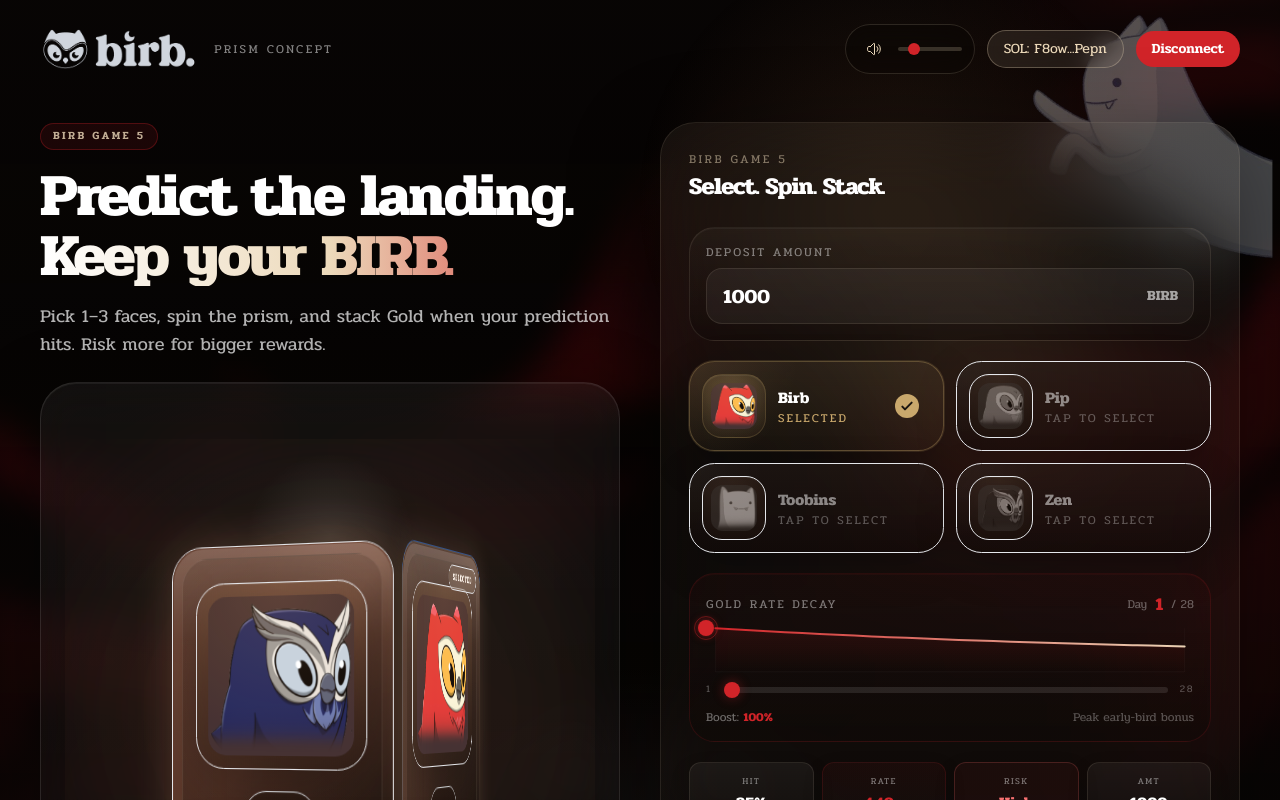
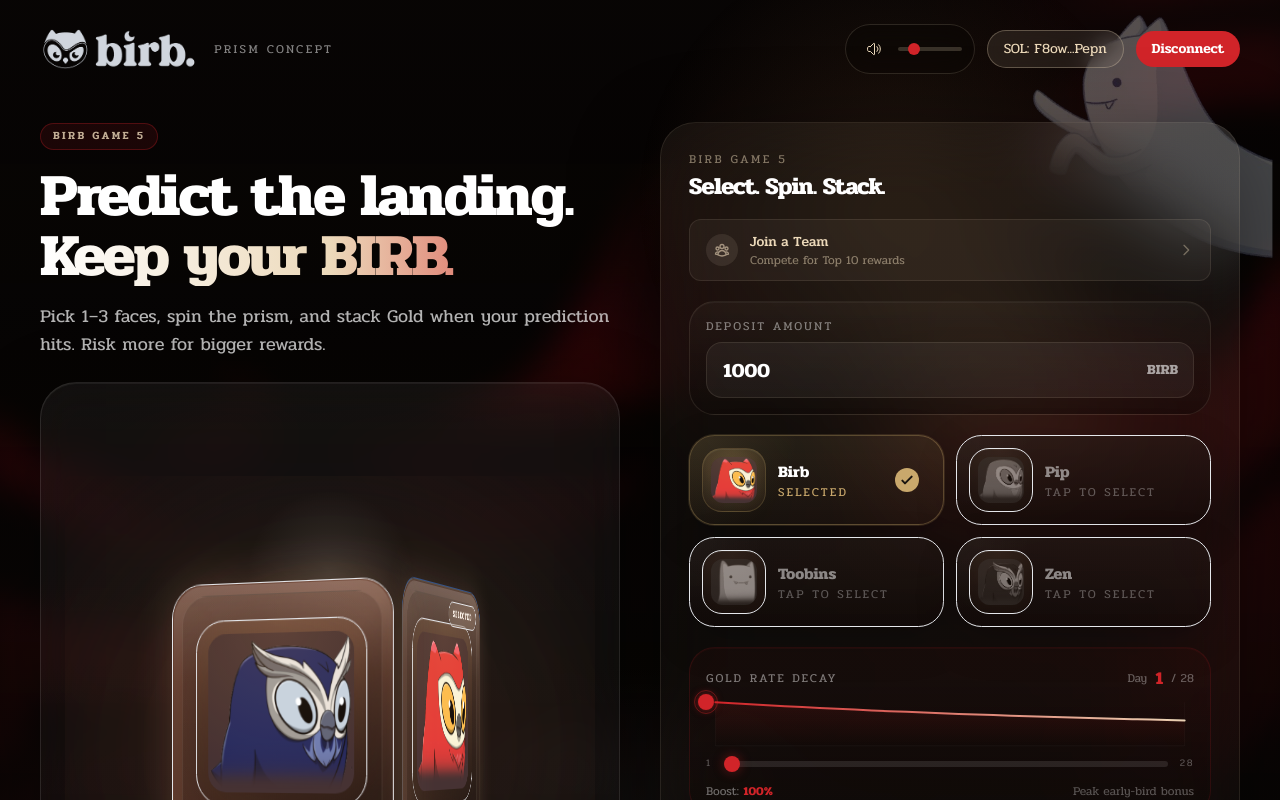
Before and after one commit to KevinOCG/v3holocube, a Next.js app: page / in a window 1280 px wide. Shown: the top 800 px of the page. Built offline with nearby package versions, Linux system fonts and the light colour scheme.

Commit message:
feat: add inline team bar component in page.tsx
Restore team bar with state hook and inline UI in right panel

```diff
--- a/app/page.tsx
+++ b/app/page.tsx
@@ -725,6 +725,37 @@ export default function Page() {
   const [totalPlays, setTotalPlays] = useState(10); // Starting with 10 prior plays
   const [totalWins, setTotalWins] = useState(7); // 7 wins out of 10 = 70% WR
 
+  // Team state - loaded from localStorage
+  const [userTeam, setUserTeam] = useState<{ name: string; code: string; totalVolume: number; rank?: number; members: string[] } | null>(null);
+
+  // Load team from localStorage on mount
+  useEffect(() => {
+    const savedTeam = localStorage.getItem("birb-team");
+    if (savedTeam) {
+      try {
+        setUserTeam(JSON.parse(savedTeam));
+      } catch (e) {
+        console.error("Failed to parse saved team", e);
+      }
+    }
+    // Also listen for storage events to sync across tabs
+    const handleStorage = (e: StorageEvent) => {
+      if (e.key === "birb-team") {
+        if (e.newValue) {
+          try {
+            setUserTeam(JSON.parse(e.newValue));
+          } catch (err) {
+            console.error("Failed to parse team from storage event", err);
+          }
+        } else {
+          setUserTeam(null);
+        }
+      }
+    };
+    window.addEventListener("storage", handleStorage);
+    return () => window.removeEventListener("storage", handleStorage);
+  }, []);
+
   const animRef = useRef<number | null>(null);
   const rotRef = useRef(0);
 
@@ -1062,12 +1093,71 @@ export default function Page() {
 
           <div className="order-1 flex flex-col lg:order-2">
             <div className="flex flex-1 flex-col rounded-[2.2rem] border border-[#ecd9ba]/10 bg-[linear-gradient(180deg,rgba(236,217,186,0.06),rgba(236,217,186,0.02))] p-6 text-white shadow-[0_24px_90px_rgba(0,0,0,0.38)] backdrop-blur-2xl md:p-7">
-              <div className="mb-6 flex items-center justify-between">
+              <div className="mb-4 flex items-center justify-between">
                 <div>
                   <div className="text-xs uppercase tracking-[0.2em] text-[#ecd9ba]/50">Birb Game 5</div>
                   <div className="mt-1 font-heading text-2xl font-black tracking-tight">Select. Spin. Stack.</div>
                 </div>
               </div>
+
+              {/* ── Team Status Bar ── */}
+              <a
+                href="/teams"
+                className={cn(
+                  "mb-5 flex items-center justify-between rounded-xl border px-4 py-3 transition-all",
+                  userTeam
+                    ? "border-[#d12429]/20 bg-[#d12429]/5 hover:bg-[#d12429]/10"
+                    : "border-[#ecd9ba]/10 bg-[#ecd9ba]/5 hover:bg-[#ecd9ba]/10"
+                )}
+              >
+                {userTeam ? (
+                  <>
+                    <div className="flex items-center gap-3">
+                      <div className="flex h-8 w-8 items-center justify-center rounded-full bg-[#d12429]/20">
+                        <svg className="h-4 w-4 text-[#d12429]" fill="none" viewBox="0 0 24 24" stroke="currentColor" strokeWidth={2}>
+                          <path strokeLinecap="round" strokeLinejoin="round" d="M18 18.72a9.094 9.094 0 003.741-.479 3 3 0 00-4.682-2.72m.94 3.198l.001.031c0 .225-.012.447-.037.666A11.944 11.944 0 0112 21c-2.17 0-4.207-.576-5.963-1.584A6.062 6.062 0 016 18.719m12 0a5.971 5.971 0 00-.941-3.197m0 0A5.995 5.995 0 0012 12.75a5.995 5.995 0 00-5.058 2.772m0 0a3 3 0 00-4.681 2.72 8.986 8.986 0 003.74.477m.94-3.197a5.971 5.971 0 00-.94 3.197M15 6.75a3 3 0 11-6 0 3 3 0 016 0zm6 3a2.25 2.25 0 11-4.5 0 2.25 2.25 0 014.5 0zm-13.5 0a2.25 2.25 0 11-4.5 0 2.25 2.25 0 014.5 0z" />
+                        </svg>
+                      </div>
+                      <div>
+                        <div className="text-sm font-semibold text-[#ecd9ba]">{userTeam.name}</div>
+                        <div className="text-xs text-[#ecd9ba]/50">
+                          {(userTeam.totalVolume / 1_000_000).toFixed(1)}M BIRB Volume
+                        </div>
+                      </div>
+                    </div>
+                    <div className="flex items-center gap-2">
+                      {userTeam.rank && userTeam.rank <= 10 && (
+                        <span className={cn(
+                          "rounded-full px-2 py-0.5 text-xs font-bold",
+                          userTeam.rank <= 3 ? "bg-amber-500/20 text-amber-400" : "bg-[#d12429]/20 text-[#d12429]"
+                        )}>
+                          #{userTeam.rank}
+                        </span>
+                      )}
+                      <svg className="h-4 w-4 text-[#ecd9ba]/40" fill="none" viewBox="0 0 24 24" stroke="currentColor" strokeWidth={2}>
+                        <path strokeLinecap="round" strokeLinejoin="round" d="M9 5l7 7-7 7" />
+                      </svg>
+                    </div>
+                  </>
+                ) : (
+                  <>
+                    <div className="flex items-center gap-3">
+                      <div className="flex h-8 w-8 items-center justify-center rounded-full bg-[#ecd9ba]/10">
+                        <svg className="h-4 w-4 text-[#ecd9ba]/60" fill="none" viewBox="0 0 24 24" stroke="currentColor" strokeWidth={2}>
+                          <path strokeLinecap="round" strokeLinejoin="round" d="M18 18.72a9.094 9.094 0 003.741-.479 3 3 0 00-4.682-2.72m.94 3.198l.001.031c0 .225-.012.447-.037.666A11.944 11.944 0 0112 21c-2.17 0-4.207-.576-5.963-1.584A6.062 6.062 0 016 18.719m12 0a5.971 5.971 0 00-.941-3.197m0 0A5.995 5.995 0 0012 12.75a5.995 5.995 0 00-5.058 2.772m0 0a3 3 0 00-4.681 2.72 8.986 8.986 0 003.74.477m.94-3.197a5.971 5.971 0 00-.94 3.197M15 6.75a3 3 0 11-6 0 3 3 0 016 0zm6 3a2.25 2.25 0 11-4.5 0 2.25 2.25 0 014.5 0zm-13.5 0a2.25 2.25 0 11-4.5 0 2.25 2.25 0 014.5 0z" />
+                        </svg>
+                      </div>
+                      <div>
+                        <div className="text-sm font-medium text-[#ecd9ba]">Join a Team</div>
+                        <div className="text-xs text-[#ecd9ba]/50">Compete for Top 10 rewards</div>
+                      </div>
+                    </div>
+                    <svg className="h-4 w-4 text-[#ecd9ba]/40" fill="none" viewBox="0 0 24 24" stroke="currentColor" strokeWidth={2}>
+                      <path strokeLinecap="round" strokeLinejoin="round" d="M9 5l7 7-7 7" />
+                    </svg>
+                  </>
+                )}
+              </a>
 
               {/* ── Deposit ── */}
               <div className={cn(
```
